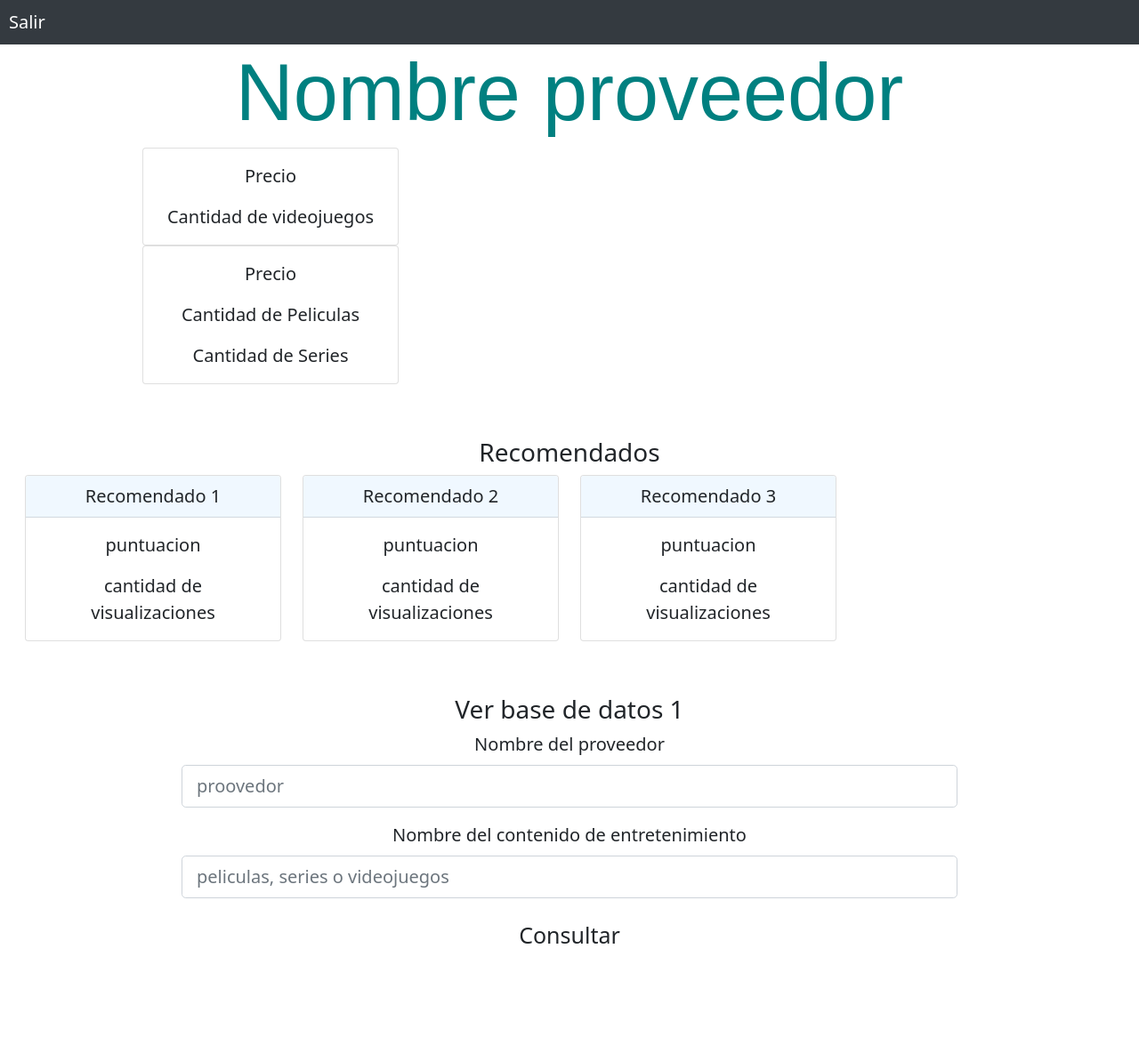
After one commit to fvm2/e3_iic2413, a PHP site: page /proveedor.php in a window 1280 px wide. The commit adds this page. Shown: the whole page at 89% size. Run offline with PHP 8.4, Linux system fonts and the light colour scheme.

Commit message:
cambios repo javi

```diff
--- /dev/null
+++ b/Sites/proveedor.php
@@ -0,0 +1,89 @@
+<?php include('templates/header.html');   ?>
+
+<body>
+    <div class='main'>
+        <h1 class='title' style="color:#008080" align="center">Nombre proveedor</h1>
+
+        <!-- -->
+        <!-- si es de Videojuegos-->
+        <div class="card" style="width: 18rem; margin-right: 10rem; margin-left: 10rem;" >
+            <div class="card-body">
+                <p class="card-text">Precio</p>
+                <p class="card-text">Cantidad de videojuegos</p>
+            </div>
+        </div>
+        <!-- si es de streaming-->
+        <div class="card" style="width: 18rem; margin-right: 10rem; margin-left: 10rem;" >
+            <div class="card-body">
+                <p class="card-text">Precio</p>
+                <p class="card-text">Cantidad de Peliculas</p>
+                <p class="card-text">Cantidad de Series</p>
+            </div>
+        </div>
+        <br>
+        <br>
+
+        <!-- Muestra las 3 recomendaciones más populares de la plataforma-->
+        <div class="row" style="margin-right: 1rem; margin-left: 1rem;">
+            <!-- si es de streaming debe ser 3 series y 3 películas-->
+            <h3>Recomendados</h3>
+            <div class="col-sm-3 ">
+                <div class="card">
+                <div class="card-header"  style="background-color:#F0F8FF">
+                    Recomendado 1
+                </div>
+                <div class="card-body">
+                    <p class="card-text">puntuacion</p>
+                    <p class="card-text">cantidad de visualizaciones</p>
+                </div>
+                </div>
+            </div>
+
+            <div class="col-sm-3">
+                <div class="card">
+                <div class="card-header"  style="background-color:#F0F8FF">
+                    Recomendado 2
+                </div>
+                <div class="card-body">
+                    <p class="card-text">puntuacion</p>
+                    <p class="card-text">cantidad de visualizaciones</p>
+                </div>
+                </div>
+            </div>
+
+            <div class="col-sm-3">
+                <div class="card">
+                <div class="card-header"  style="background-color:#F0F8FF">
+                    Recomendado 3
+                </div>
+                <div class="card-body">
+                    <p class="card-text">puntuacion</p>
+                    <p class="card-text">cantidad de visualizaciones</p>
+                </div>
+                </div>
+            </div>
+        </div>
+
+        <br>
+        <br>
+        <!-- Form -->
+        <div class='container' style="width: 70%">
+            <h3>Ver base de datos 1</h3>
+            <form  action='./queries/prodecimiento01.php' method='GET'>
+            <div class="mb-3">
+                <label for="nombreProveedor" class="form-label">Nombre del proveedor</label>
+                <input type="text" class="form-control form-control-lg" id="nombreProveedor" placeholder="proovedor">
+            </div>
+            <div class="mb-3">
+                <label for="nombreEvento" class="form-label">Nombre del contenido de entretenimiento</label>
+                <input type="text" class="form-control form-control-lg" id="nombreEvento" placeholder="peliculas, series o videojuegos">
+            </div>
+                <input class='btn' type='submit' value='Consultar'>
+            </form>
+        </div>
+    </div>
+  <br>
+  <br>
+  <br>
+</body>
+</html>
```
Also changed, not shown: Sites/comprar_contenido.php (added, +15 -0 lines), Sites/contenido_comprar.php (added, +44 -0 lines), Sites/historial_compras.php (added, +23 -0 lines), Sites/index.php (+51 -1 lines), Sites/todos_proveedores.php (added, +16 -0 lines), proveedores_vj.php (added, +9 -0 lines), Sites/consultas/prodecimiento01.php (added), Sites/consultas/prodecimiento02.php (added).
